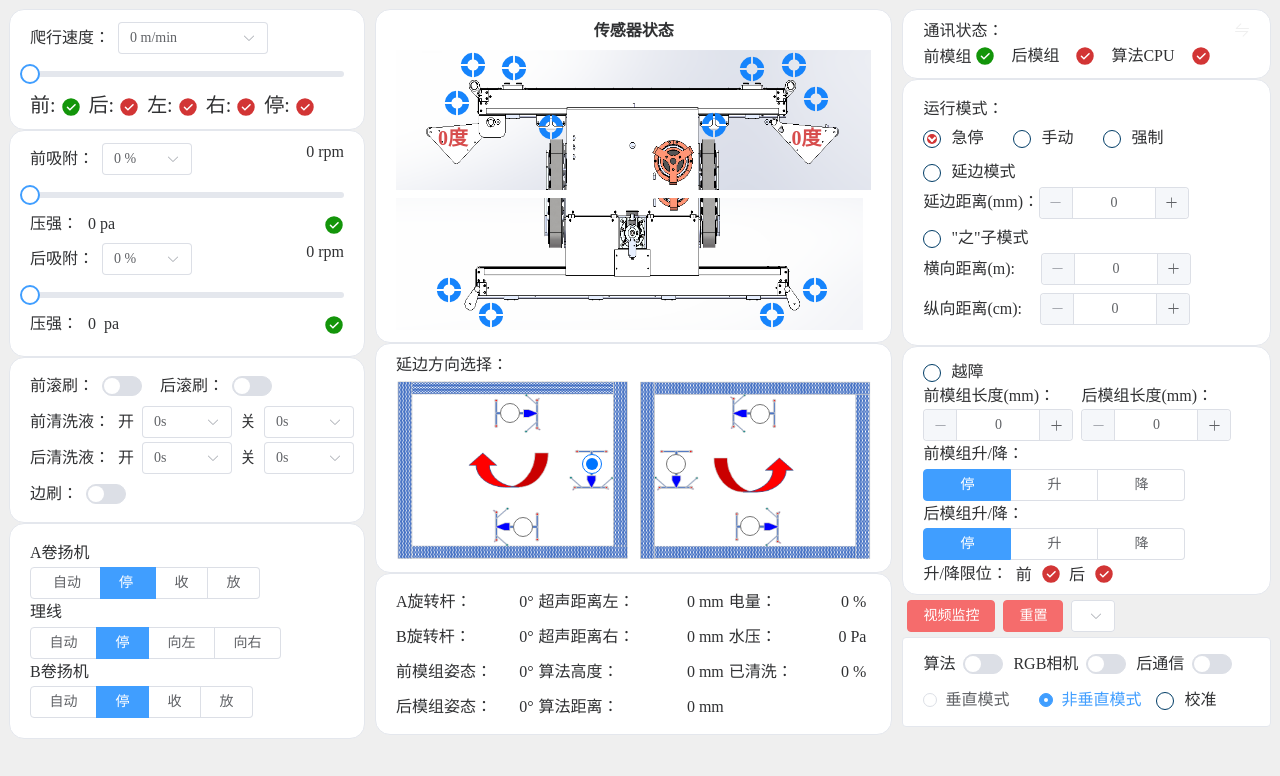
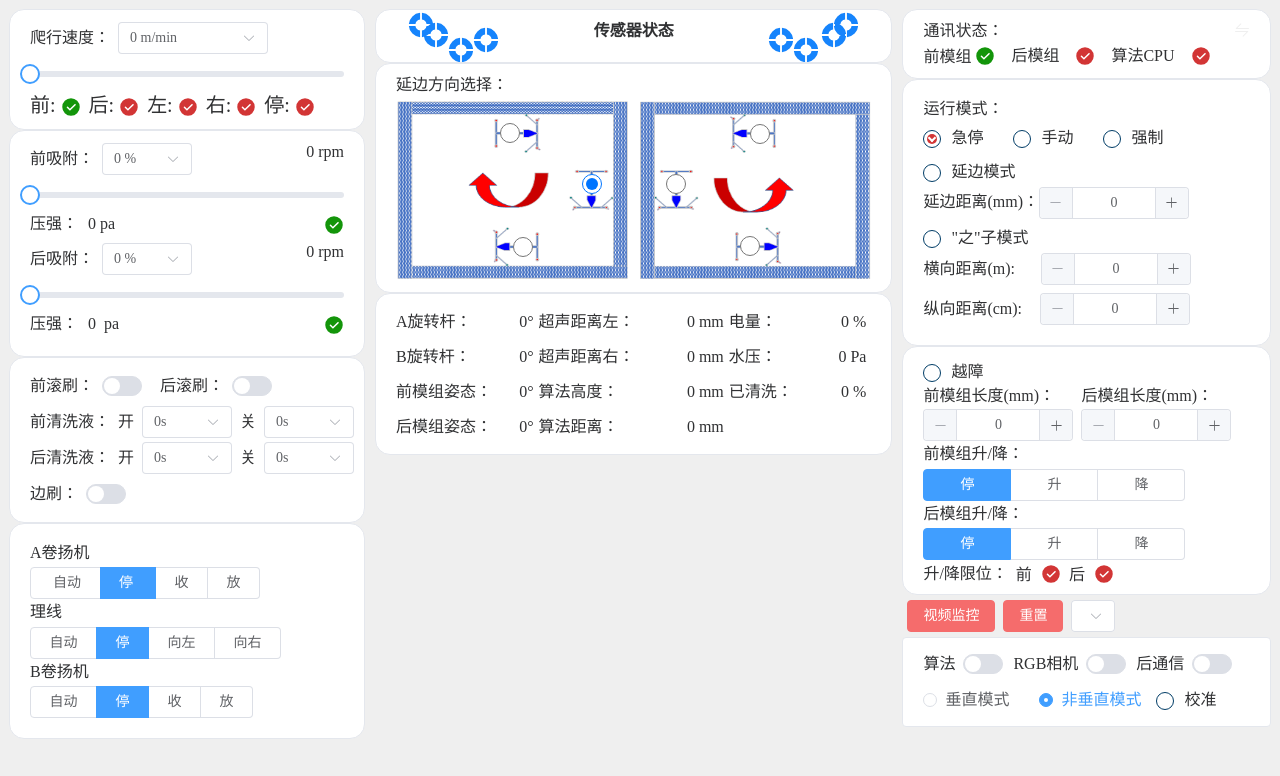
Before and after one commit to JT-Chung/sensorModel, a Vue app: page / in a window 1280 px wide. Shown: the top 776 px of the page. Built offline with nearby package versions, Linux system fonts and the light colour scheme.

Commit message:
refactor: change banner

```diff
--- a/src/views/content/Index.vue
+++ b/src/views/content/Index.vue
@@ -87,107 +87,115 @@ const onYBChanged = (event) => {
   position: relative;
   .ss1 {
     position: absolute;
-    left: 62px;
-    top: 0;
+    left: 25px;
+    top: -30px;
     color: blue;
   }
   .ss2 {
     position: absolute;
-    left: 103px;
-    top: 3px;
+    left: 75px;
+    top: -25px;
     color: #1684fc;
   }
   .ss3 {
     position: absolute;
-    left: 46px;
-    top: 38px;
+    left: 5px;
+    top: 10px;
     color: #1684fc;
   }
   .ss4 {
     position: absolute;
-    left: 140px;
-    top: 62px;
+    left: 100px;
+    top: 60px;
     color: #1684fc;
   }
   .ss5 {
     position: absolute;
-    right: 62px;
-    top: 0;
+    right: 22px;
+    top: -30px;
     color: #1684fc;
   }
   .ss6 {
     position: absolute;
-    right: 104px;
-    top: 4px;
+    right: 75px;
+    top: -25px;
     color: #1684fc;
   }
   .ss7 {
     position: absolute;
-    right: 40px;
-    top: 34px;
+    right: 5px;
+    top: 10px;
     color: #1684fc;
   }
   .ss8 {
     position: absolute;
-    right: 142px;
+    right: 100px;
     top: 60px;
     color: #1684fc;
   }
   .ss9 {
     position: absolute;
-    left: 38px;
-    bottom: 25px;
+    left: 10px;
+    bottom: 10px;
     color: #1684fc;
   }
   .ss10 {
     position: absolute;
-    left: 80px;
-    bottom: 0;
+    left: 50px;
+    bottom: -15px;
     color: #1684fc;
   }
   .ss11 {
     position: absolute;
-    right: 41px;
-    bottom: 25px;
+    right: 10px;
+    bottom: 10px;
     color: #1684fc;
   }
   .ss12 {
     position: absolute;
-    right: 84px;
-    bottom: 0;
+    right: 50px;
+    bottom: -15px;
     color: #1684fc;
   }
   &-text-left {
     font-size: 20px;
     color: #d74d4d;
     position: absolute;
-    top: 77px;
-    left: 42px;
+    top: 50px;
+    left: 10px;
   }
   &-text-right {
     font-size: 20px;
     color: #d74d4d;
     position: absolute;
-    top: 77px;
-    right: 50px;
+    top: 50px;
+    right: 10px;
   }
 }
-.top-banner {
-  height: 140px;
+.banner {
+  height: 280px;
   width: 100%;
-  background-image: url("../../assets/topBanner.png");
+  background-image: url("../../assets/banner.png");
   background-repeat: no-repeat;
   background-position: top left;
-  background-size: 100% 140px;
+  background-size: 100% 280px;
 }
-.bottom-banner {
-  height: 140px;
-  width: 100%;
-  background-image: url("../../assets/bottomBanner.png");
-  background-repeat: no-repeat;
-  background-position: -8px 8px;
-  background-size: 100% 140px;
-}
+// .top-banner {
+//   height: 140px;
+//   width: 100%;
+//   background-image: url("../../assets/topBanner.png");
+//   background-repeat: no-repeat;
+//   background-position: top left;
+//   background-size: 100% 140px;
+// }
+// .bottom-banner {
+//   height: 140px;
+//   width: 100%;
+//   background-image: url("../../assets/bottomBanner.png");
+//   background-repeat: no-repeat;
+//   background-position: -8px 8px;
+//   background-size: 100% 140px;
+// }
 .yanbian-bgc {
   height: 180px;
   width: 100%;
```
